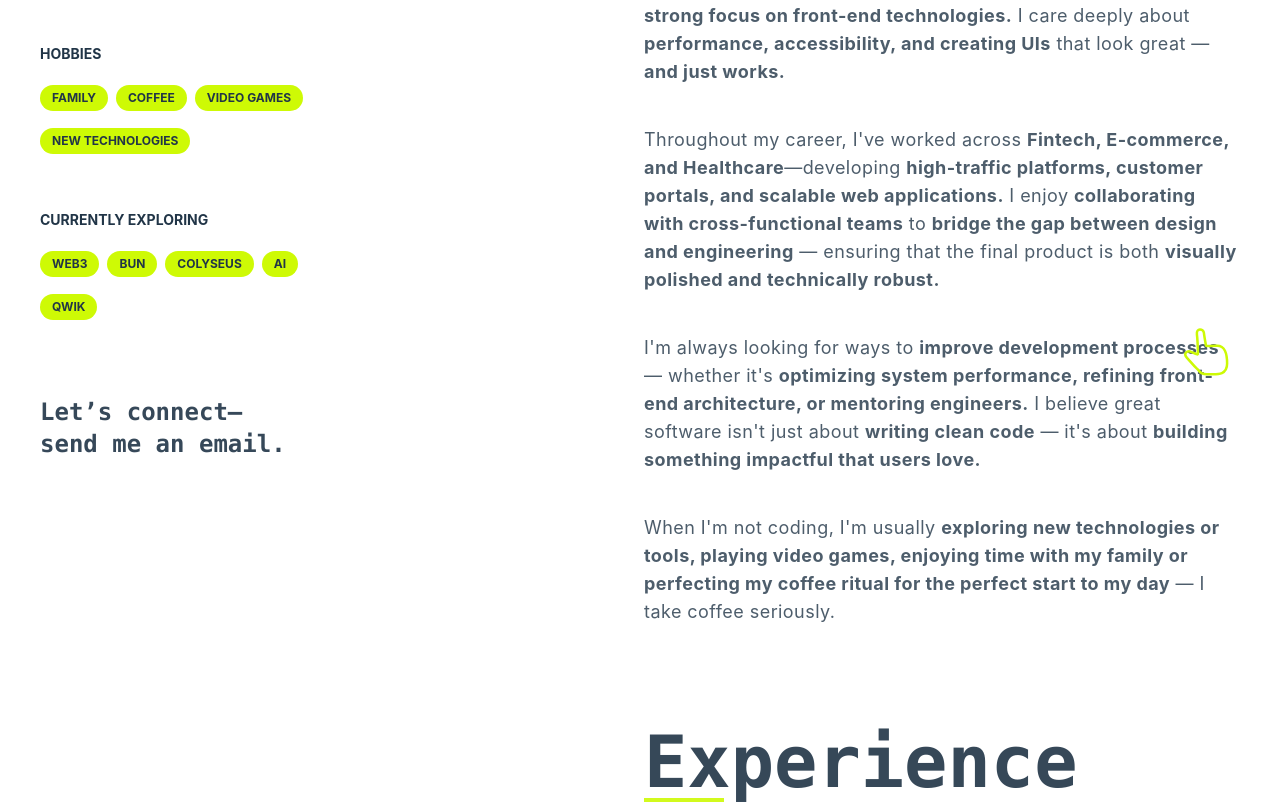
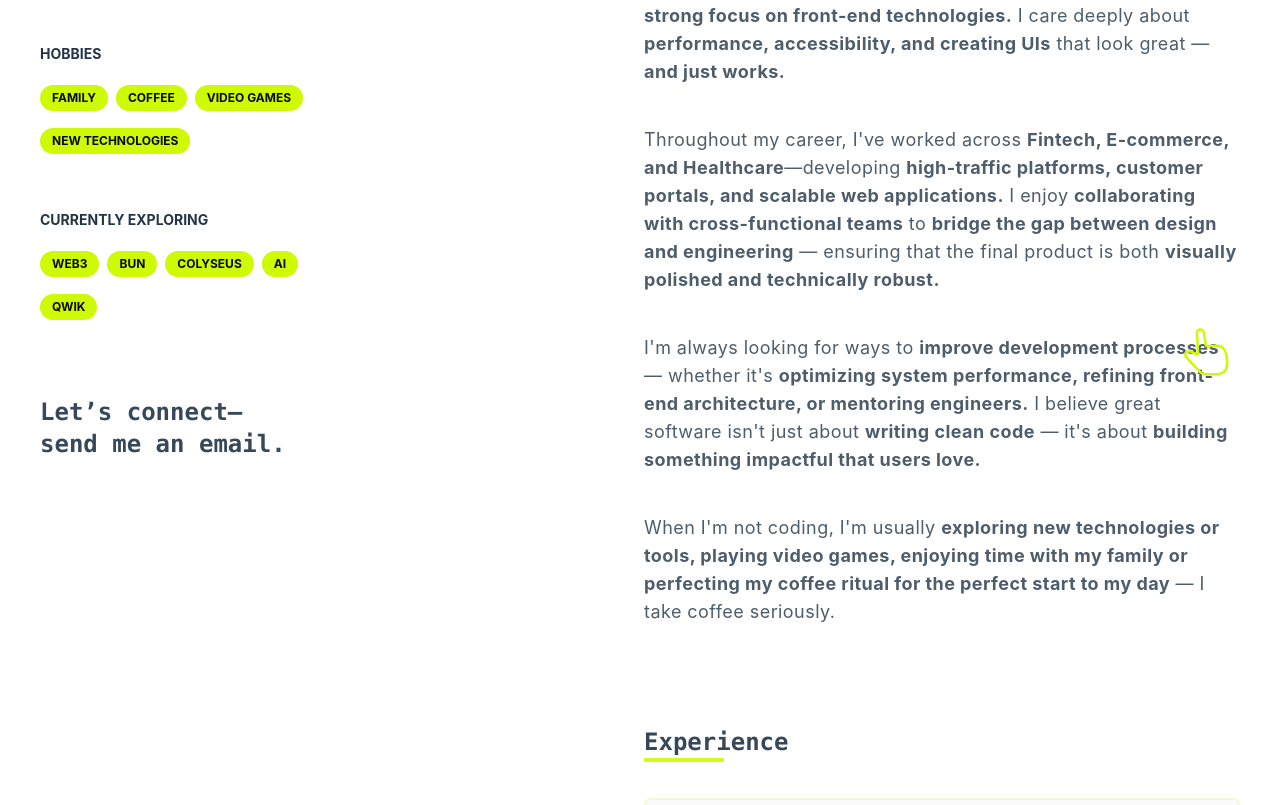
Before and after one commit to XixeBombilla/xixebombilla.github.io, a React (Vite) app: page / in a window 1280 px wide. Shown: the part 350-1155 px from the top of the page. Built offline with nearby package versions, Linux system fonts and the light colour scheme.

Commit message:
fix color badge wip projects

```diff
--- a/src/App.tsx
+++ b/src/App.tsx
@@ -69,18 +69,23 @@ function App() {
           ))}
         </section>
         <section className="pt-10 lg:pt-20">
-          <h2 className="text-2xl lg:text-7xl lg:text-4xl font-bold font-mono mb-5 opacity-90">
+          <h2 className="text-2xl font-bold font-mono mb-5 opacity-90">
             Experience
-            <span className="w-20 border border-2 border-electric block"></span>
+            <span className="w-20 border border-2 border-electric block" />
           </h2>
           <Experiences />
         </section>
-        {/* <section className="py-20">
-          <h2 className="text-2xl lg:text-7xl lg:text-4xl font-bold font-mono mb-5 opacity-90">
+        {/* <section className="pt-10 lg:pt-20">
+          <h2 className="text-2xl font-bold font-mono mb-5 opacity-90">
             Projects
-            <span className="w-20 border border-2 border-electric block"></span>
+            <span className="w-15 border border-2 border-electric block" />
           </h2>
-          <Card />
+          <div className="flex flex-col">
+            <div className="bg-[url(./assets/hue.png)] bg-center hover:grayscale bg-scroll p-10 rounded-full"></div>
+            <h5 className="uppercase self-end text-md font-mono font-bold py-5">
+              The Hue Creatures Club
+            </h5>
+          </div>
         </section> */}
         <div className="hidden lg:flex space-x-5 py-5 lg:fixed bottom-10 right-10 ">
           <Lottie
@@ -92,7 +97,7 @@ function App() {
         <p className="font-mono text-center lg:text-end py-50 text-sm lg:text-sm">
           Made with{" "}
           <HeartIcon className="h-8 lg:h-6 inline-block fill-electric" />{" "}
-          {new Date().getFullYear()} (V1).
+          {new Date().getFullYear()}.
         </p>
       </div>
     </div>
--- a/src/components/Accordion.tsx
+++ b/src/components/Accordion.tsx
@@ -25,7 +25,7 @@ const Accordion = ({ title, children, date }: AccordionProps) => {
   return (
     <div className="pt-10 lg:pt-4">
       <h2
-        className={`accordion-header mb-0 hover:bg-electric-faded transition-all duration-500 ${
+        className={`mb-0 hover:bg-electric-faded transition-all duration-500 ${
           isOpen && "bg-electric-faded"
         }`}
         id={accordionId}
--- a/src/components/Badge.tsx
+++ b/src/components/Badge.tsx
@@ -13,10 +13,8 @@ interface BadgeProps {
  * @returns {JSX.Element} The rendered Badge component.
  */
 const Badge = ({ label, className = "", link = "" }: BadgeProps) => {
-  const badgeStyle = `bg-electric dark:bg-electric-faded dark:text-electric text-current uppercase rounded-full flex items-center px-4 lg:px-3 py-2 lg:py-1 text-[12px] font-bold inline-block mr-2 lg:mr-2 mb-4 ${className} ${
-    link
-      ? "dark:hover:bg-electric hover:bg-electric-faded hover:text-black"
-      : ""
+  const badgeStyle = `bg-electric text-stone-950 uppercase rounded-full flex items-center px-4 lg:px-3 py-2 lg:py-1 text-[12px] font-bold inline-block mr-2 lg:mr-2 mb-4 ${className} ${
+    link ? "hover:bg-electric-faded hover:text-black" : ""
   }`;
 
   return link.length ? (
```
Also changed, not shown: src/assets/hue.png (added).
